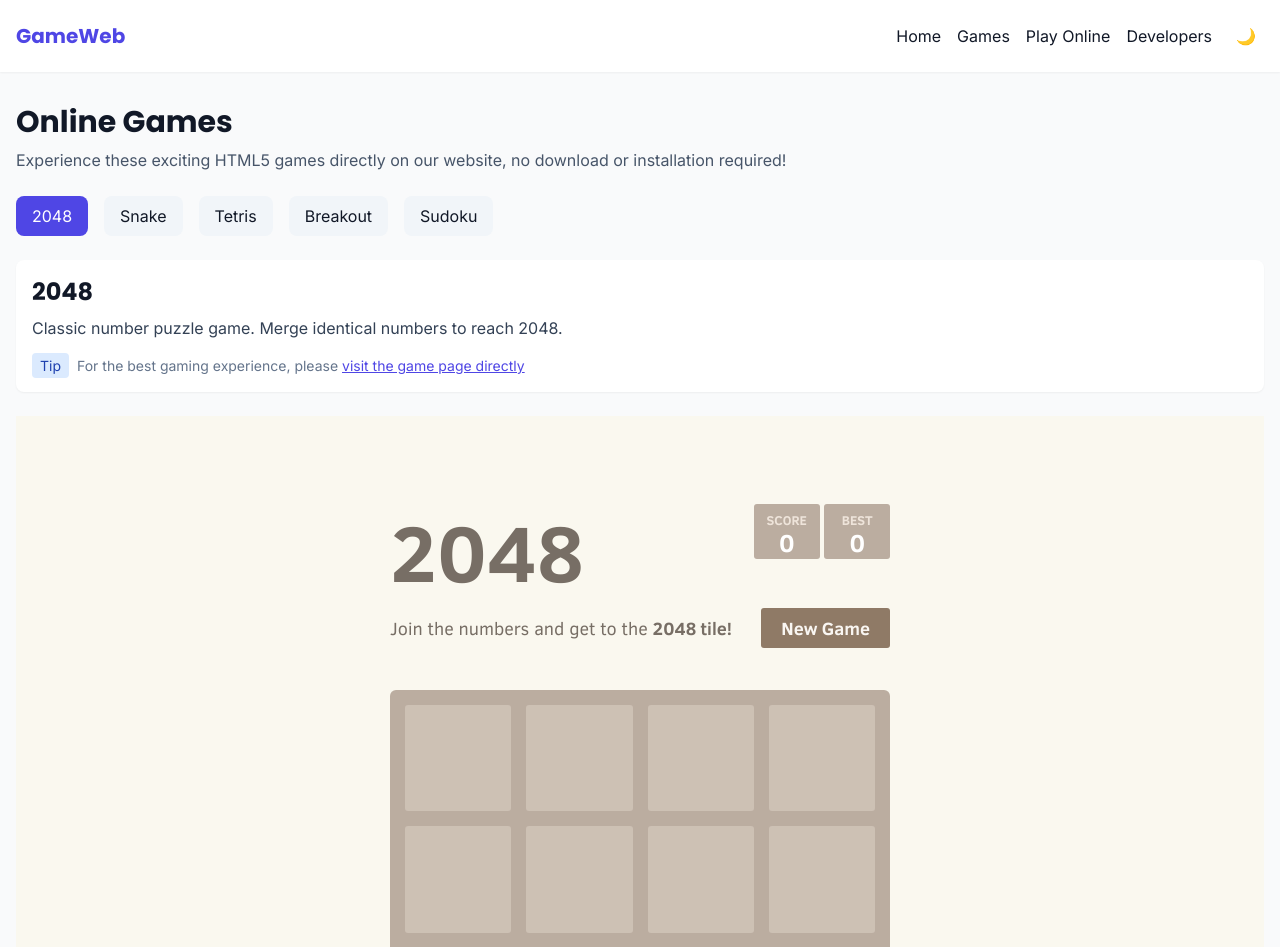
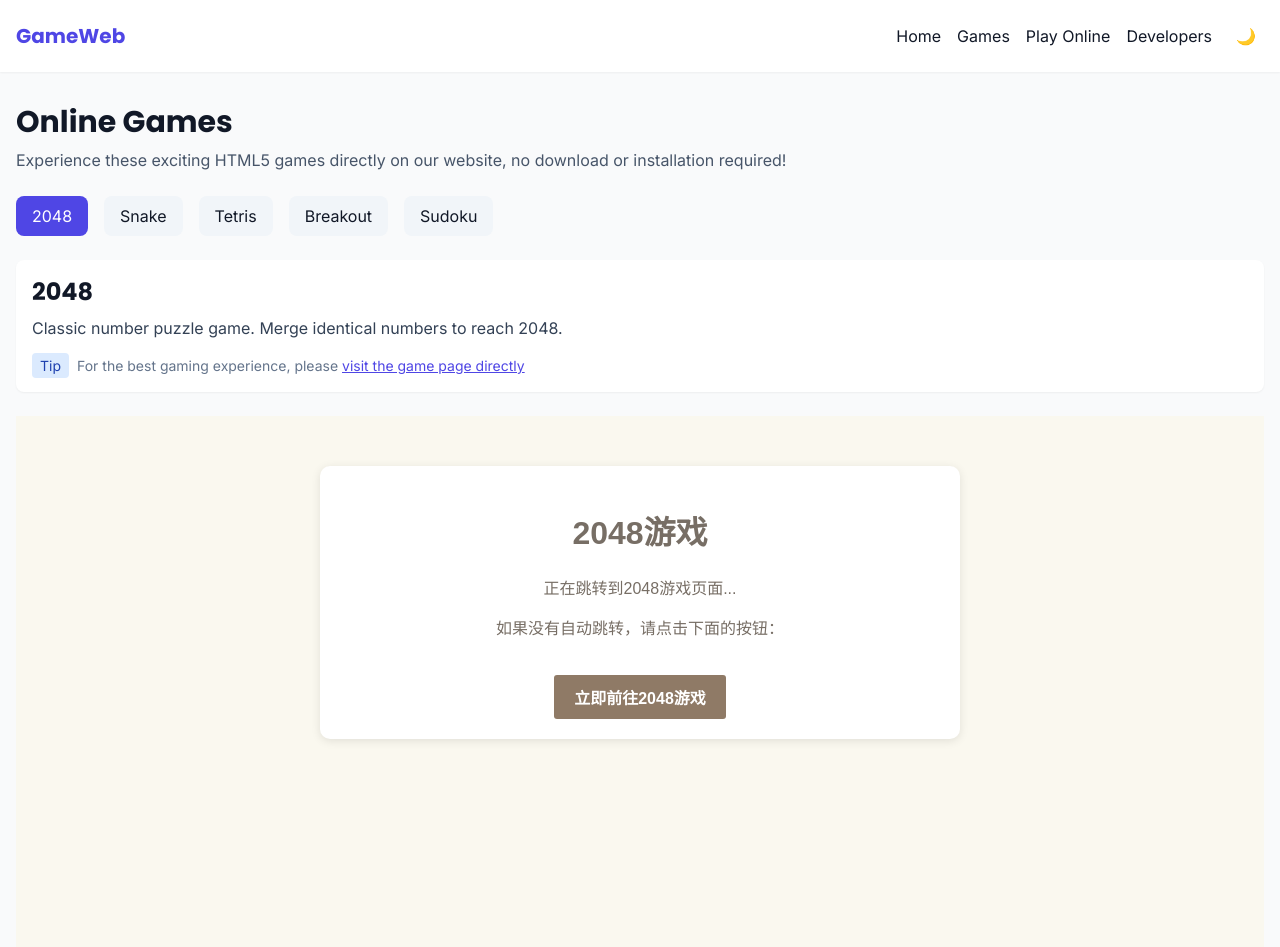
Before and after one commit to bdyt008/GameWeb, a React (Vite) app: page /play in a window 1280 px wide. Shown: the top 947 px of the page. Built offline with nearby package versions, Linux system fonts and the light colour scheme.

Commit message:
Fix 2048 game path

```diff
--- a/src/pages/GameEmbed.tsx
+++ b/src/pages/GameEmbed.tsx
@@ -5,7 +5,7 @@ const gamesList = [
     id: 1,
     title: '2048',
     description: 'Classic number puzzle game. Merge identical numbers to reach 2048.',
-    embedUrl: '/games/2048-source/index.html',
+    embedUrl: '/games/2048.html',
     isExternal: false,
     needsFullPage: true
   },
```
